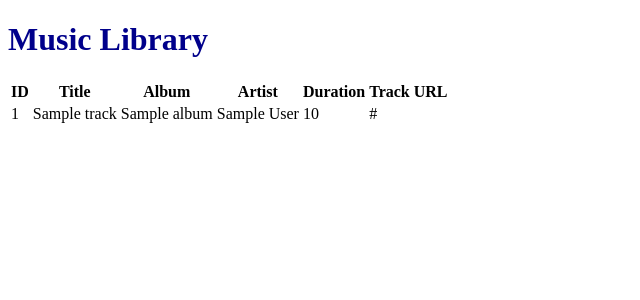
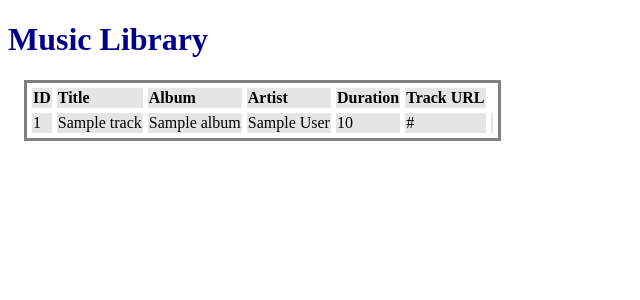
Before and after one commit to ThireshanN/Music-Lib, a Flask app: template music/templates/track_list.html in a window 1280 px wide. Shown: the part 26-326 px from the top of the page, without its empty margins (0-640 px from the left). Run offline with Flask 2, Linux system fonts and the light colour scheme; the template is opened without the code that fills it: most values are stand-ins (such as "Sample title", 1, 10 or a date in 2020); parts of the project's set-up code (start-up, migrations or seed data) failed here and were passed over.

Commit message:
added some styling to the table form using the css styles sheet. Still working on search and limiting table entries

```diff
--- a/music/blueprints/track_blueprint.py
+++ b/music/blueprints/track_blueprint.py
@@ -4,6 +4,7 @@ from wtforms import IntegerField, SubmitField
 from wtforms.validators import DataRequired
 
 from music.adapters.repository import repo_instance
+from music.domainmodel.track import Track
 
 track_blueprint = Blueprint('track_blueprint', __name__)
 
@@ -16,8 +17,7 @@ def home():
 
 @track_blueprint.route('/tracks')
 def list_tracks():
-    # Task 5: Render the `people_list.html` template. It takes `people` as a variable.
-    return render_template('track_list.html', tracks=repo_instance)
+    return render_template('track_list.html', tracks_class=repo_instance)
 
 
 @track_blueprint.route('/find', methods=['GET', 'POST'])
--- a/music/static/css/styles.css
+++ b/music/static/css/styles.css
@@ -1,3 +1,28 @@
 h1 {
     color: darkblue;
 }
+
+
+
+tr:nth-child(even) {
+    border-style: solid;
+    border-spacing: 5;
+    border-color: black;
+    background-color: #e5e5e5;
+}
+
+.track_table {
+    border-style: solid;
+    border-spacing: 5;
+    text-align: centre;
+    margin: 1rem;
+}
+
+.track_table_header {
+    background-color: #e5e5e5;
+    text-align: left;
+}
+
+.track_table_row {
+    padding: 10px;
+}
--- a/music/templates/track_list.html
+++ b/music/templates/track_list.html
@@ -1,8 +1,8 @@
 {% extends 'layout.html' %} {% block content %}
 
 <div>
-  <table>
-    <tr>
+  <table class="track_table">
+    <tr class="track_table_header">
       <th>ID</th>
       <th>Title</th>
       <th>Album</th>
@@ -11,8 +11,8 @@
       <th>Track URL</th>
 
     </tr>
-    {% for track in tracks %}
-    <tr>
+    {% for track in tracks_class %}
+    <tr class="track_table_row">
       <td>{{track.track_id}}</td>
       <td>{{track.title}}</td>
       <td>{{track.album.title}}</td>
```
